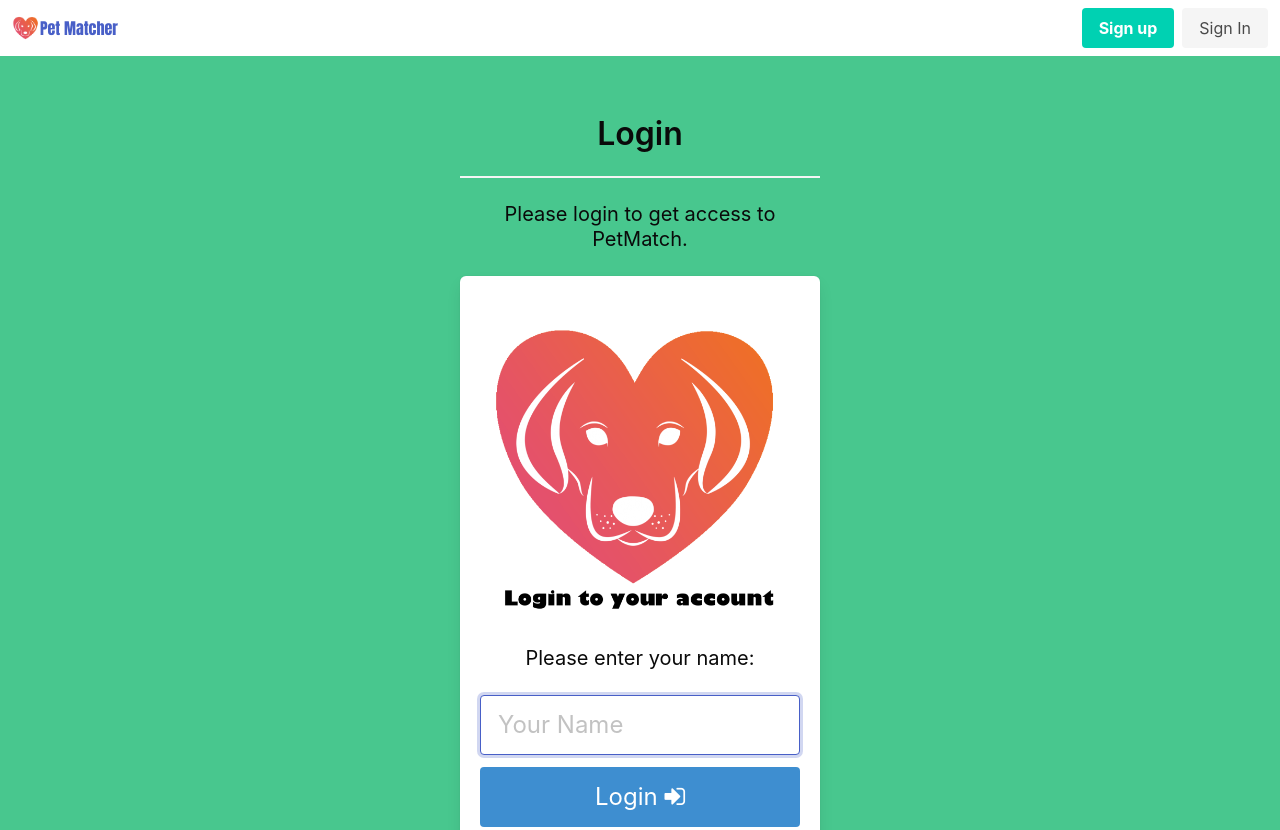
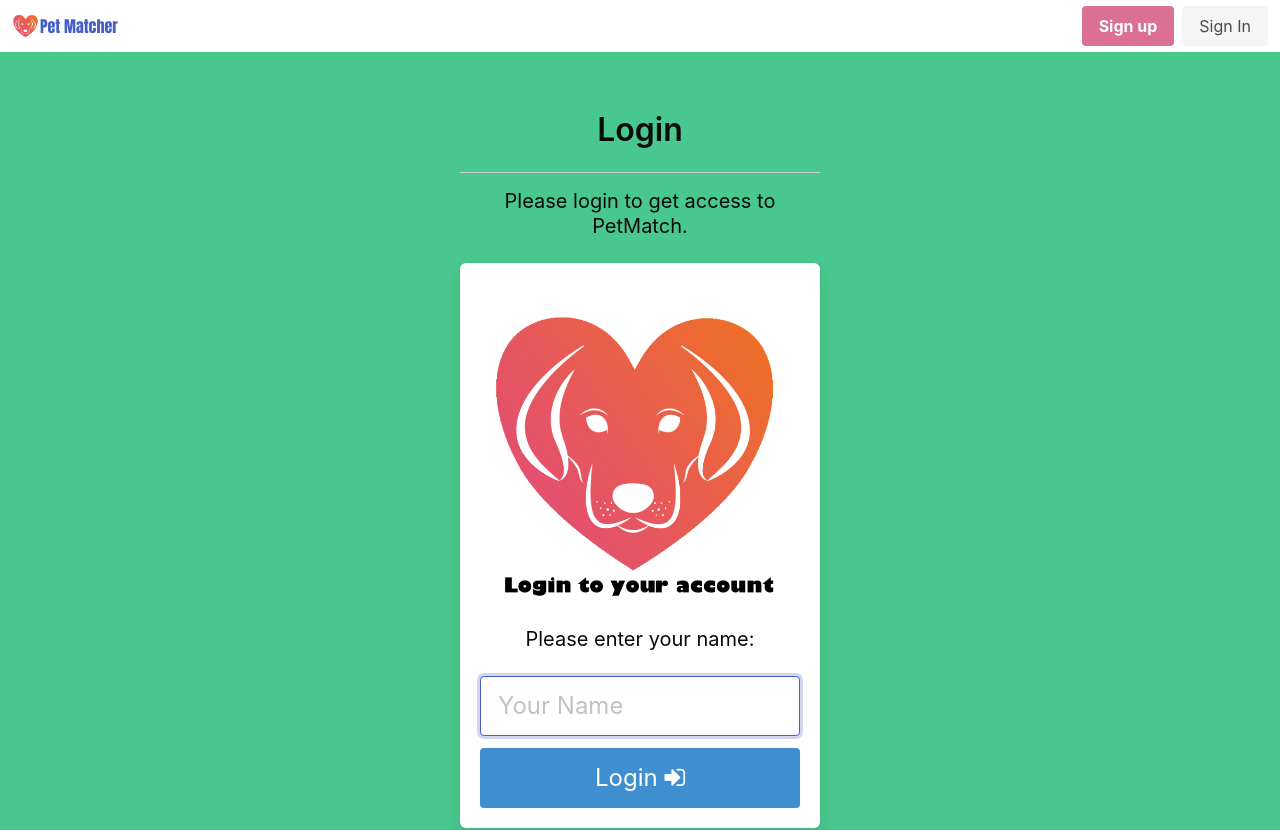
Before and after one commit to kugiyasan/polyhacks_2022, a website: page public/login.html in a window 1280 px wide. Shown: the top 830 px of the page. Drawn offline with nearby package versions, Linux system fonts and the light colour scheme.

Commit message:
Moar colouring

```diff
--- a/public/login.html
+++ b/public/login.html
@@ -21,6 +21,7 @@
     <link rel = "icon" href =
     "data/img/logo.png"
             type = "image/x-icon">
+    <link rel="stylesheet" href="./src/css/style.css" />
   </head>
 
   <body>
--- a/public/src/css/style.css
+++ b/public/src/css/style.css
@@ -153,6 +153,13 @@ article.tile.is-warning {
   background-color: rgb(245, 59, 59);
 }
 
+a.button.is-primary {
+  background-color: palevioletred;
+}
+
+a.button.is-primary:hover {
+  background-color: rgb(245, 59, 59);
+}
 
 /* ==========================================================================
    Helper classes
```
Also changed, not shown: public/signup.html (+1 -0 lines).
